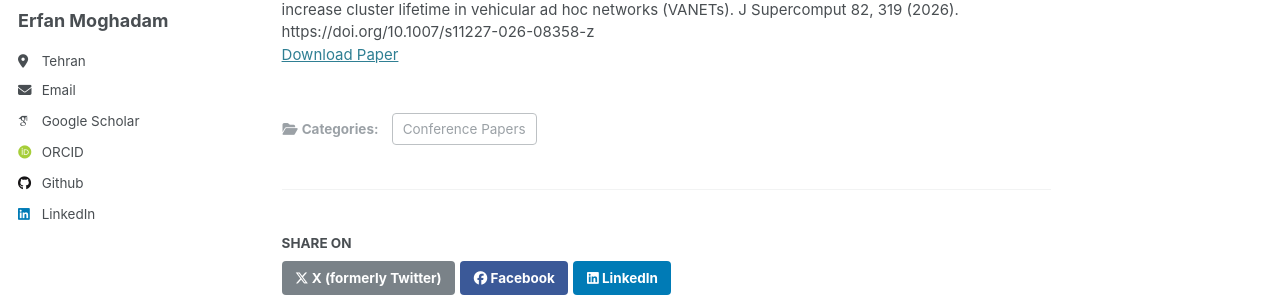
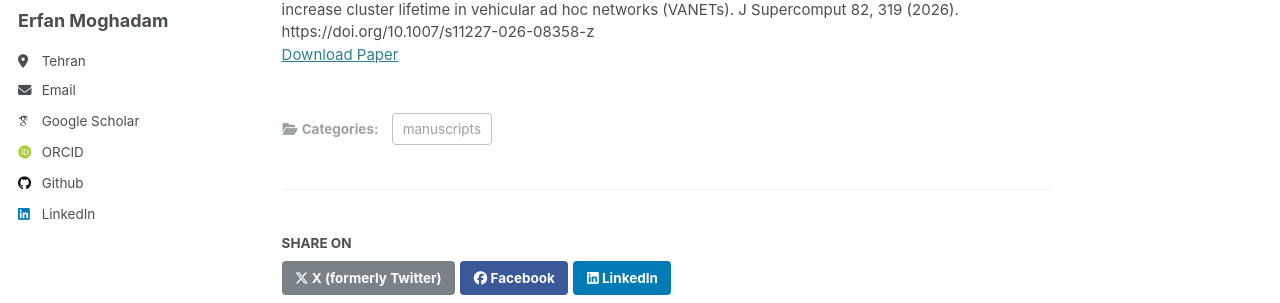
Before and after one commit to erfanresume/erfanresume.github.io, a Jekyll site: the page built from _publications/2024-02-17-paper-title-number-2.md, in a window 1280 px wide and 900 px high, scrolled down 597 px. Shown: the part 302-605 px from the top of the window. Built offline with Jekyll 4.4.1, drawn with Linux system fonts in a browser that asks for light colours; some web fonts are replaced.

Commit message:
Update 2024-02-17-paper-title-number-2.md

```diff
--- a/_publications/2024-02-17-paper-title-number-2.md
+++ b/_publications/2024-02-17-paper-title-number-2.md
@@ -1,7 +1,7 @@
 ---
 title: "IMICLiVAN: An Improved Method to Increase Cluster Lifetime in Vehicular Ad Hoc Networks (VANETs)"
 collection: publications
-category: Conference Papers
+category: manuscripts
 permalink: /publication/2024-02-17--paper-title-number-2
 excerpt: ''
 date: 2026-04-03
```
